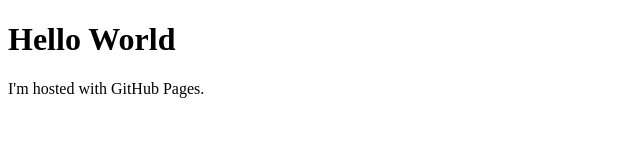
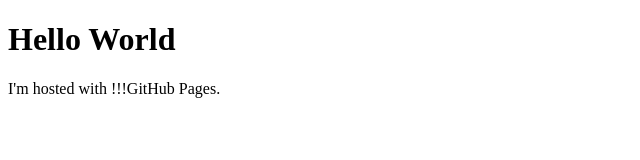
Before and after one commit to Yworld/ymap.github.io, a plain HTML site: page index.html in a window 1280 px wide. Shown: the full height of the page, 0-640 px from the left. Drawn offline with Linux system fonts and the light colour scheme.

Commit message:
Update index.html

```diff
--- a/index.html
+++ b/index.html
@@ -2,6 +2,6 @@
 <html>
 <body>
 <h1>Hello World</h1>
-<p>I'm hosted with GitHub Pages.</p>
+<p>I'm hosted with !!!GitHub Pages.</p>
 </body>
 </html>
```
